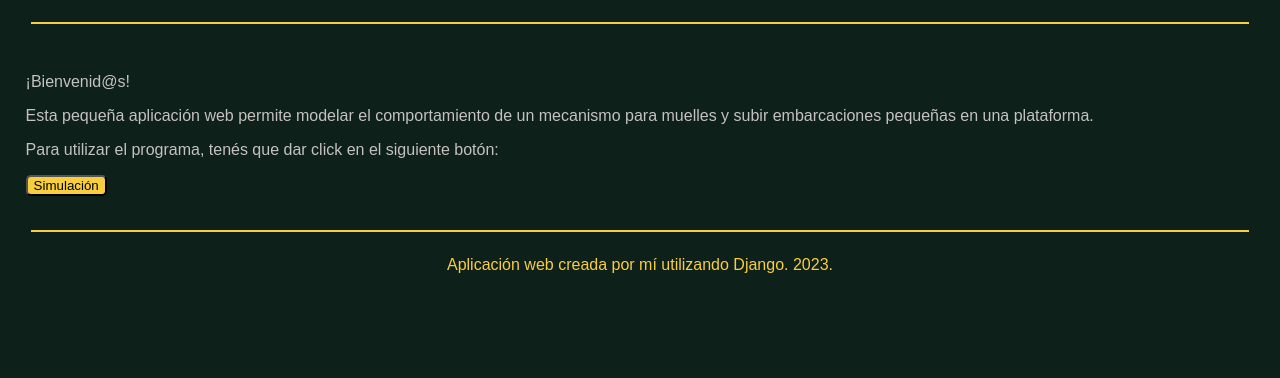
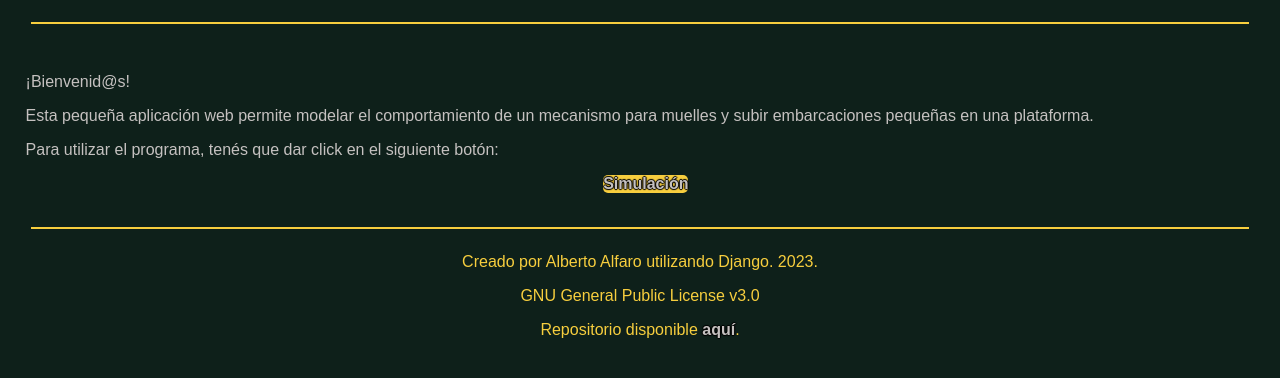
Before and after one commit to alfaro05/mecanismo_muelle, a Django app: page / in a window 1280 px wide. Shown: the part 212-590 px from the top of the page. Run offline with Django 4.2, Linux system fonts and the light colour scheme; some web fonts are replaced.

Commit message:
tweaked the aspect and added 'about' page

```diff
--- a/interfaz/static/css/styles.css
+++ b/interfaz/static/css/styles.css
@@ -65,11 +65,12 @@ hr{
 .body{
     padding: 2%;
 }
-#run-sim{
+.run-sim{
     background-color: var(--elements-color);
     border-radius: 5px;
     font-family: 'Andika', sans-serif;
-    justify-self: center;
+    width:fit-content;
+    text-align: center;
 }
 .footer{
     text-align: center;
@@ -99,3 +100,27 @@ hr{
 .results-bar div{
     margin: 1%;
 }
+.submit-button{
+    justify-self: center;
+    margin-left: auto;
+}
+a{
+    color: var(--text-color);
+    text-decoration: none;
+    font-weight: bolder;
+    text-shadow: -1px 0px 1px black, 1px 0px 1px black,
+        0px 1px 1px black, 0px -1px 1px black
+}
+a.run-sim:hover{
+    background-color: var(--text-color);
+    color: var(--strong-color);
+    text-shadow: none;
+}
+.button-area{
+    display: flex;
+    flex-direction: column;
+}
+.button-area input, .button-area a{
+    justify-self:stretch;
+    margin-left:47%;
+}
--- a/interfaz/templates/interfaz/base.html
+++ b/interfaz/templates/interfaz/base.html
@@ -29,7 +29,9 @@
         </div>
         <hr color=#f7ce3e>
         <div class="footer">
-            <p>Aplicación web creada por mí utilizando Django. 2023.</p>
+            <p>Creado por Alberto Alfaro utilizando Django. 2023.</p>
+            <p>GNU General Public License v3.0</p>
+            <p>Repositorio disponible <a href="https://github.com/alfaro05/mecanismo_muelle/"><b>aquí</b></a>.</p>
         </div>
         <script src="{% static '/js/script.js'%}"></script>
     </div>
--- a/interfaz/templates/interfaz/index.html
+++ b/interfaz/templates/interfaz/index.html
@@ -9,5 +9,7 @@
         modelar el comportamiento de un mecanismo para muelles y subir embarcaciones
         pequeñas en una plataforma.</p>
     <p>Para utilizar el programa, tenés que dar click en el siguiente botón:</p>
-    <button id="run-sim">Simulación</button>
+    <div class="button-area">
+        <a href="{% url 'simulacion' %}" class="run-sim">Simulación</a>
+    </div>
 {% endblock %}
--- a/interfaz/templates/interfaz/simulacion.html
+++ b/interfaz/templates/interfaz/simulacion.html
@@ -30,7 +30,7 @@
             <input type="text" name="theta">
         </div>
     </div>
-    <input type="submit" value="Submit" class="cool-button">
+    <input type="submit" value="Submit" class="cool-button submit-button">
 </form>
 
 {% endblock %}
```
Also changed, not shown: interfaz/templates/interfaz/sobre_el_proyecto.html (added, +24 -0 lines).
